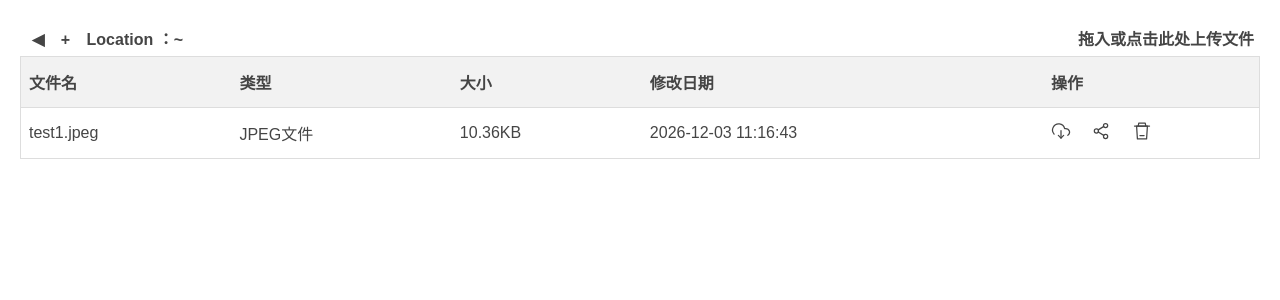
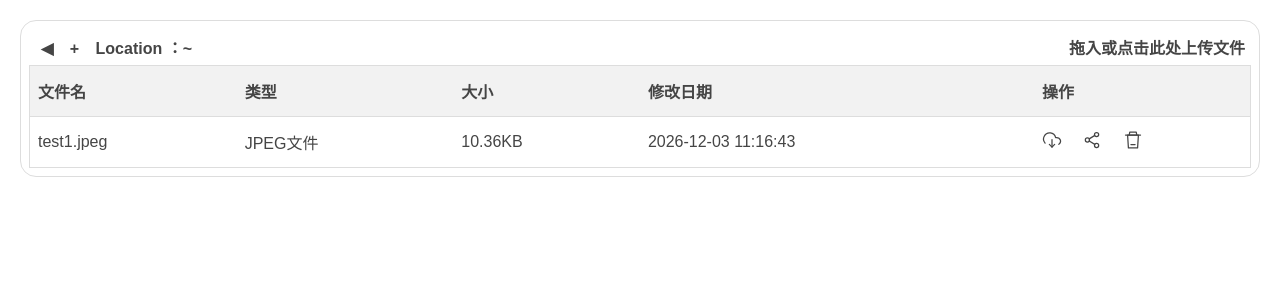
Before and after one commit to Jyun1024/WebDisk, a Flask app: page / in a window 1280 px wide. Shown: the top 300 px of the page. Run offline with Flask 2, Linux system fonts and the light colour scheme.

Commit message:
1.添加链接分享功能 2.使用图标替换操作按钮 2.优化前端页面

```diff
--- a/static/index.css
+++ b/static/index.css
@@ -5,10 +5,17 @@ body {
     color: #454545;
 }
 
+
 #container {
     margin: 0 auto;
     padding: 20px;
     min-height: 95vb;
+}
+
+#container > div {
+    border-radius: 16px;
+    border: 1px solid #ddd;
+    padding: 8px;
 }
 
 #container.hover {
@@ -54,7 +61,7 @@ a {
     text-decoration: none;
 }
 
-.upload-svg{
+.upload-svg {
     box-shadow: 0 0 10px 10px #fff;
     border-radius: 10px;
     background: #fff;
--- a/templates/index.html
+++ b/templates/index.html
@@ -10,7 +10,8 @@
 </head>
 <body>
 <div id="container">
-    <div class="crumbs">
+<div>
+       <div class="crumbs">
         <div>
             <a href="../">◀</a>
             <a href="javascript:void(0)" onclick="mkdir()">+</a>
@@ -73,6 +74,8 @@
         </tbody>
     </table>
 </div>
+
+</div>
 <script src="/static/index.js"></script>
 </body>
 </html>
```
